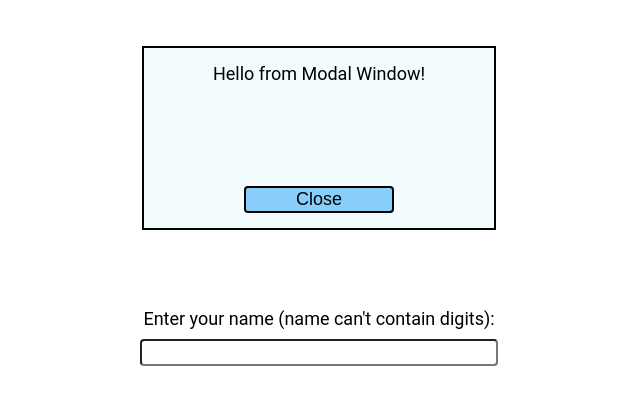
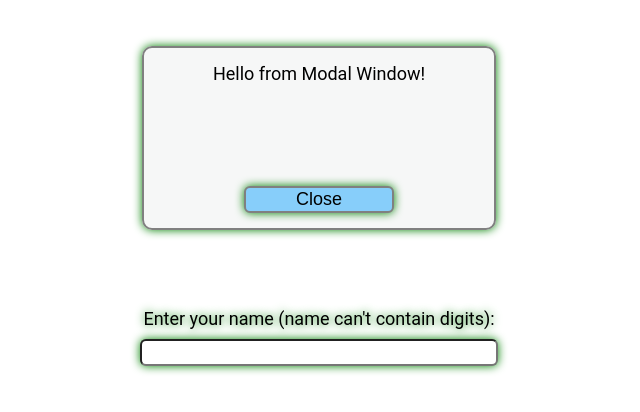
Before and after one commit to VSheplyakov/SoftServe_JS, a plain HTML site: page index.html in a window 1280 px wide. Both pictures are taken after a click on the button "Open Modal". Shown: the part 216-628 px from the top of the page, without its empty margins (321-961 px from the left). Drawn offline with Linux system fonts and the light colour scheme.

Commit message:
add css style

```diff
--- a/7 lesson/main.css
+++ b/7 lesson/main.css
@@ -1,5 +1,5 @@
 /* current time */
-.wrapper {
+.time {
   display: flex;
   flex-direction: row;
   justify-content: center;
@@ -38,21 +38,20 @@
 }
 
 .modal__window {
-  display: none; /* Hidden by default */
-  position: relative; /* Stay in place */
-  /* z-index: 1; Sit on top */
-  /* left: 0;
-  top: 0; */
+  display: none;
+  position: relative;
   flex-direction: column;
   justify-content: space-between;
   align-items: center;
   padding: 15px 0;
-  border: 2px solid #000;
+  border-radius: 10px;
+  border: 2px solid gray;
   width: 350px;
   height: 150px;
-  background-color: rgba(192, 240, 237, 0.2);
+  background-color: rgba(211, 212, 212, 0.2);
   font-family: 'Roboto', sans-serif;
   font-size: 18px;
+  box-shadow: green 0px 0px 10px;
 }
 
 .btn {
@@ -62,14 +61,17 @@
   width: 150px;
   height: auto;
   background-color: lightskyblue;
-  border: 2px solid #000;
+  border: 2px solid gray;
   cursor: pointer;
   font-size: 18px;
-  border-radius: 4px;
+  border-radius: 6px;
+  box-shadow: green 0px 0px 10px;
+
 }
 
 .btn:hover {
   background-color: lightblue;
+  color: green;
   transition: all 0.3s ease;
 }
 
@@ -81,10 +83,12 @@
   margin: 50px 0;
   font-family: 'Roboto', sans-serif;
   font-size: 18px;
+  text-shadow: green 0px 0px 10px;
 }
 .input__name {
   margin-top: 10px;
   width: 350px;
   font-size: 18px;
-  border-radius: 4px;
+  border-radius: 6px;
+  box-shadow: green 0px 0px 10px;
 }
--- a/index.html
+++ b/index.html
@@ -39,7 +39,7 @@
 
     <!-- 7 lesson - timer -->
     <span class="text">Current time in Ukraine:</span>
-    <div class="wrapper">
+    <div class="time">
         <div class="hours"></div>
         <span>:</span>
         <div class="minutes"></div>
@@ -57,7 +57,7 @@
 
     <!-- 7 lesson - input form -->
     <div class="input__form">
-        <span>Enter your name (name can't contain digits):</span>
+        <span class="input-text">Enter your name (name can't contain digits):</span>
         <form action="input">
             <input type="text" class="input__name">
         </form>
```
